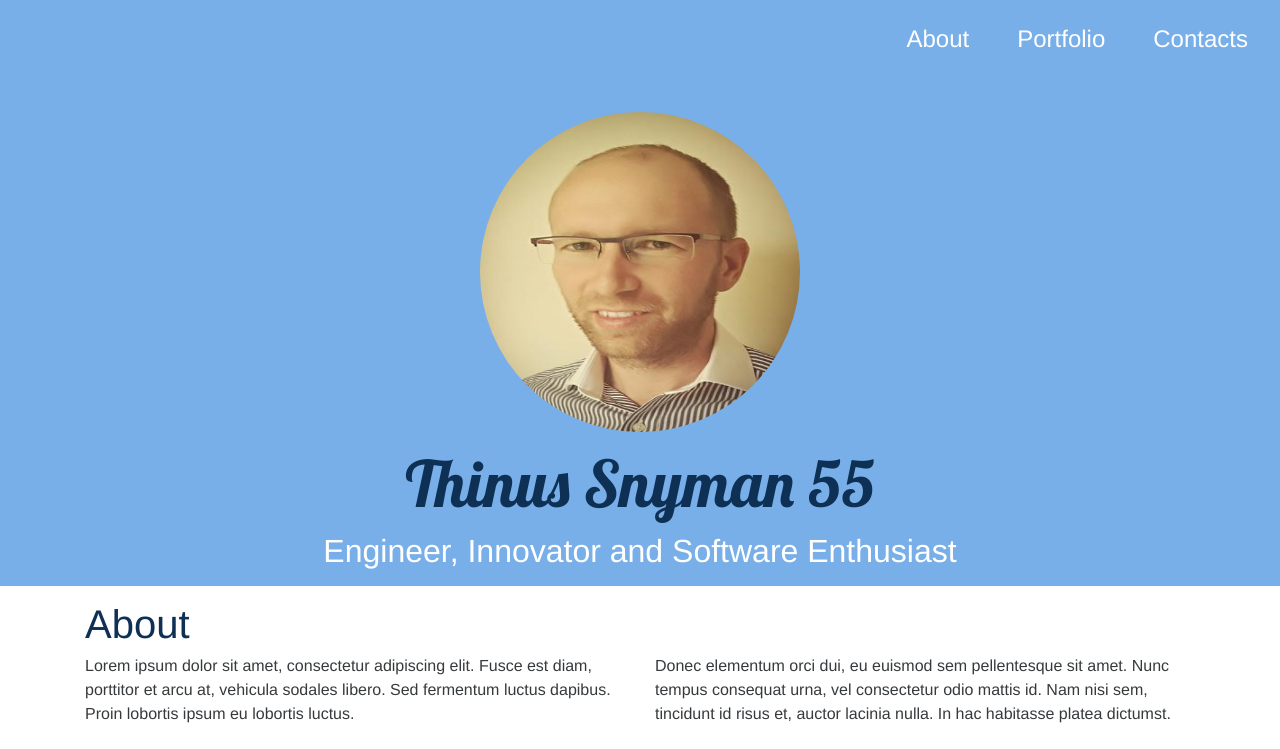
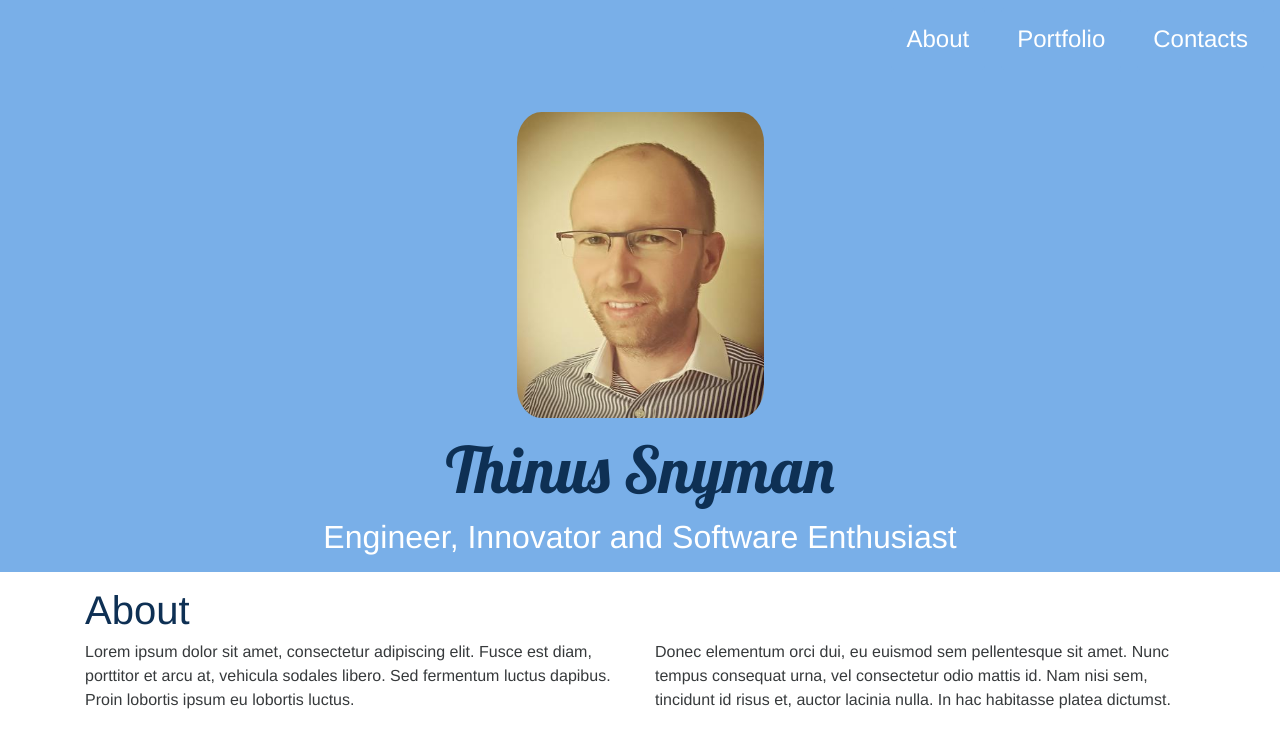
Before and after one commit to snymanth/snymanth.github.io, a Jekyll site: the page built from index.html, in a window 1280 px wide and 1400 px high. Shown: the top 749 px of the window. Built offline with Jekyll 4.4.1, drawn with Linux system fonts in a browser that asks for light colours; nearby versions of some CDN libraries.

Commit message:
regenerated css with changes to SASS files

```diff
--- a/_config.yml
+++ b/_config.yml
@@ -2,7 +2,7 @@
 # in the templates available like {{ site.myvariable }}.
 title: Clean portfolio theme for Jekyll powered by Bootstrap 4.
 email: thinuss@gmail.com
-brand: Thinus Snyman 55
+brand: Thinus Snyman
 headline: Engineer, Innovator and Software Enthusiast
 description: > # this means to ignore newlines until "baseurl:"
   New Site
--- a/_web-src/scss/bootstrap/_images.scss
+++ b/_web-src/scss/bootstrap/_images.scss
@@ -30,7 +30,7 @@
 
 // Perfect circle
 .img-circle {
-  border-radius: 50%;
+  border-radius: 10%;
 }
 
 //
--- a/_web-src/scss/theme/_top.scss
+++ b/_web-src/scss/theme/_top.scss
@@ -1,13 +1,13 @@
 // Block: container-top
 
 .container-top {
-/*
+
   display: block;
   padding-top: 4rem;
   background-color: $theme-color-main;
   text-align: center;
   position: relative;
-*/
+
   @include media-breakpoint-up(lg) {
     padding-top: 7rem;
   }
```
Also changed, not shown: Gemfile.lock, web-dist/css/main.min.css, 2 other files.
